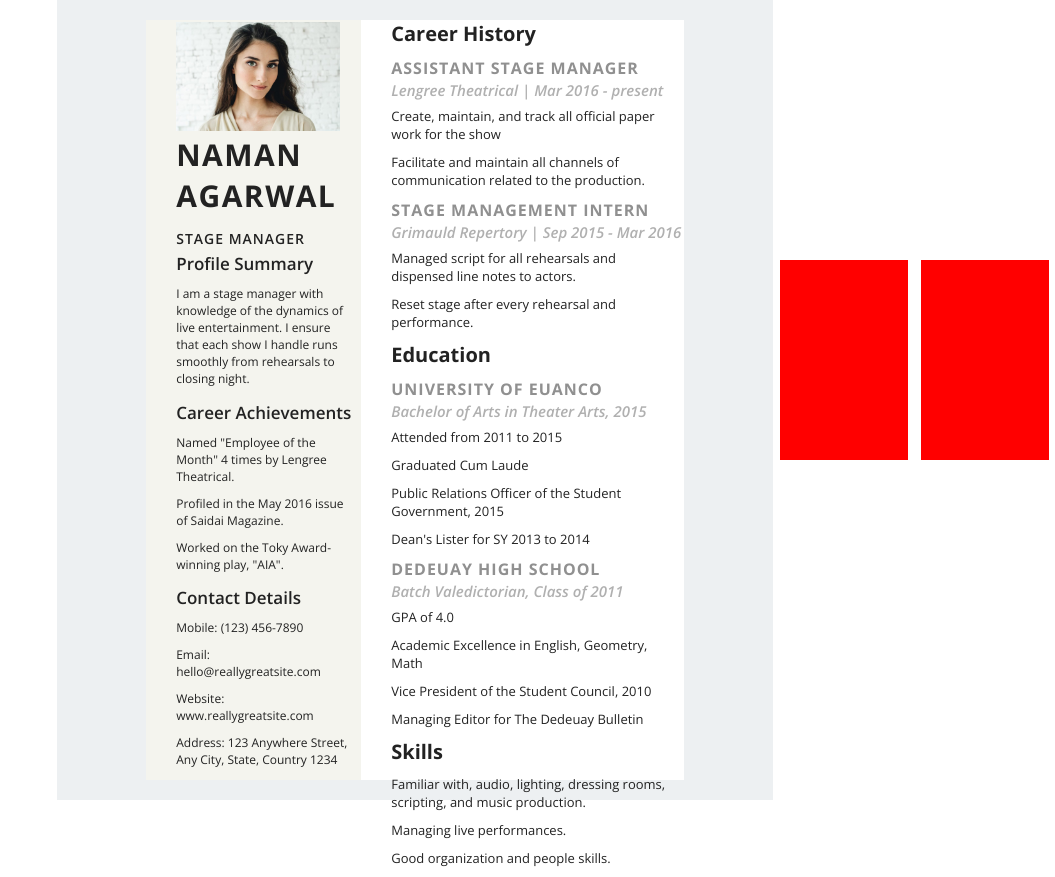
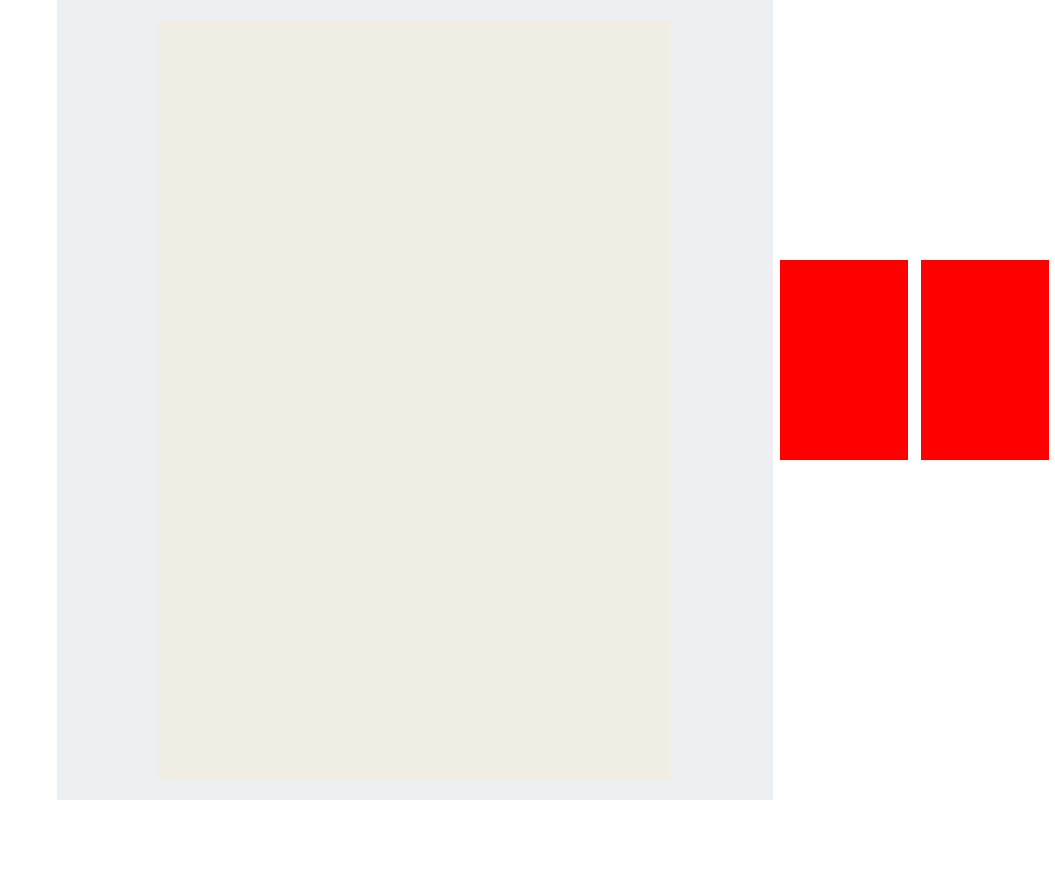
Before and after one commit to CodingMaven1/ProResume, a React (Create React App) app: page / in a window 1280 px wide. Both pictures are taken after a click on the element 1209 px from the left and 360 px from the top of the page. Shown: the whole page, without its empty margins (225-1280 px from the left). After the commit the page ends 800 px from the top, so only its background shows below. Built offline with nearby package versions, Linux system fonts and the light colour scheme.

Commit message:
Working on second template

```diff
--- a/public/index.html
+++ b/public/index.html
@@ -24,7 +24,7 @@
       work correctly both with client-side routing and a non-root public URL.
       Learn how to configure a non-root public URL by running `npm run build`.
     -->
-    <title>React App</title>
+    <title>ProResume</title>
   </head>
   <body>
     <noscript>You need to enable JavaScript to run this app.</noscript>
--- a/src/Containers/PdfViewer/PdfViewer.jsx
+++ b/src/Containers/PdfViewer/PdfViewer.jsx
@@ -1,18 +1,26 @@
 import React from "react";
 import { connect } from 'react-redux';
 import Satiny from '../../Templates/Satiny/Satiny';
+import Euphony from '../../Templates/Euphony/Euphony';
 import './PdfViewer.scss';
 
 class PdfViewer extends React.Component {
 
     render(){
-        let data = this.props.data;
+        let {data, template}  = this.props;
+        let userTemplate;
+        if(template === "Satiny"){
+            userTemplate =  <Satiny name={data.Name} pos={data.Pos} about={data.About} achievements={data.Achievements}
+                            contact={data.Contact} careerHistory={data.CareerHitsory} education={data.Education}
+                            skills={data.Skills} />
+        }
+        else if(template === "Euphony"){
+            userTemplate = <Euphony />
+        }
 
         return(
             <div>
-                <Satiny name={data.Name} pos={data.Pos} about={data.About} achievements={data.Achievements}
-                        contact={data.Contact} careerHistory={data.CareerHitsory} education={data.Education}
-                        skills={data.Skills} />
+                {userTemplate}
             </div>
         )
     }
--- a/src/Containers/RightNav/RightNavComponents/TemplateChange/TemplateChange.jsx
+++ b/src/Containers/RightNav/RightNavComponents/TemplateChange/TemplateChange.jsx
@@ -3,7 +3,6 @@ import { connect } from 'react-redux';
 import {changeTemplate} from '../../../../redux/user/user-actions';
 import TemplateCard from '../../../../Components/TemplateCard/TemplateCard';
 import './TemplateChange.scss';
-import TemplateDummyData from "../../../PdfViewer/TemplateDummyData";
 
 class TemplateChange extends React.Component {
     render(){
@@ -11,14 +10,14 @@ class TemplateChange extends React.Component {
         return(
             <div className="TemplateChange">
                 <TemplateCard clicked={() => changeTemplate("Satiny")} />
-                <TemplateCard clicked={() => changeTemplate("Template2")} />
+                <TemplateCard clicked={() => changeTemplate("Euphony")} />
             </div>
         )
     }
 }
 
 const mapDispatchToProps = dispatch => ({
-    changeTemplate: data => dispatch(changeTemplate(data))
+    changeTemplate: type => dispatch(changeTemplate(type))
 })
 
 export default connect(null,mapDispatchToProps)(TemplateChange);
--- /dev/null
+++ b/src/Templates/Euphony/Euphony.jsx
@@ -0,0 +1,14 @@
+import React from "react";
+
+import './Euphony.scss';
+
+const Euphony = (props) => {
+    return(
+        <div className="Euphony">
+            <div className="Euphony--Header"></div>
+            <div className="Euphony--Body"></div>
+        </div>
+    )
+}
+
+export default Euphony;
--- /dev/null
+++ b/src/Templates/Euphony/Euphony.scss
@@ -0,0 +1,25 @@
+@import url('https://fonts.googleapis.com/css?family=Raleway:300,400,500,600,700,800&display=swap');
+@mixin flexCenter {
+    display: flex;
+    align-items: center;
+    justify-content: center;
+}
+
+.Euphony{
+    height: 95vh;
+    width: 40vw;
+    background-color: #f0eee2;
+    display: flex;
+    flex-direction: column;
+    font-family: 'Raleway', sans-serif;
+
+    .Euphony--Header{
+        height: 25%;
+        width: 100%;
+    }
+
+    .Euphony--Body{
+        height: 75%;
+        width: 100%;
+    }
+}
--- a/src/Templates/Satiny/Satiny.scss
+++ b/src/Templates/Satiny/Satiny.scss
@@ -7,7 +7,7 @@
 
 .Satiny{
     height: 95vh;
-    width: 42vw;
+    width: 40vw;
     background-color: #fff;
     display: flex;
     font-family: 'Open Sans', sans-serif;
```
